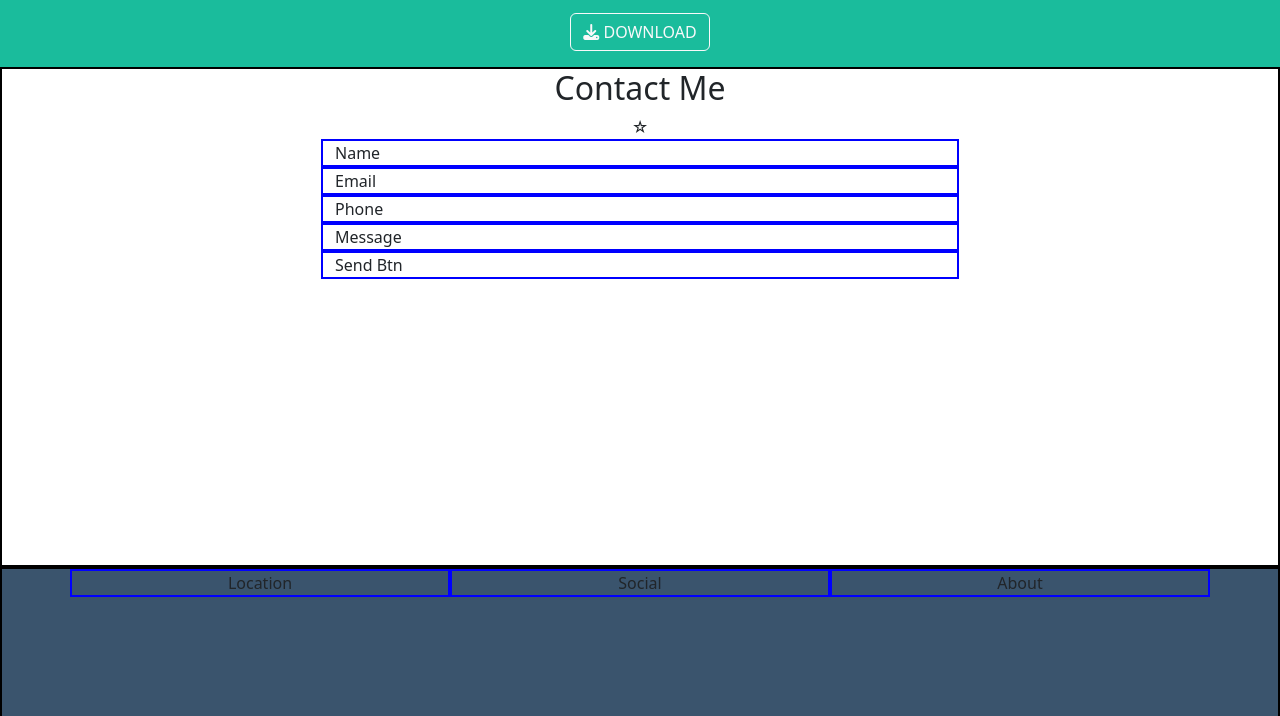
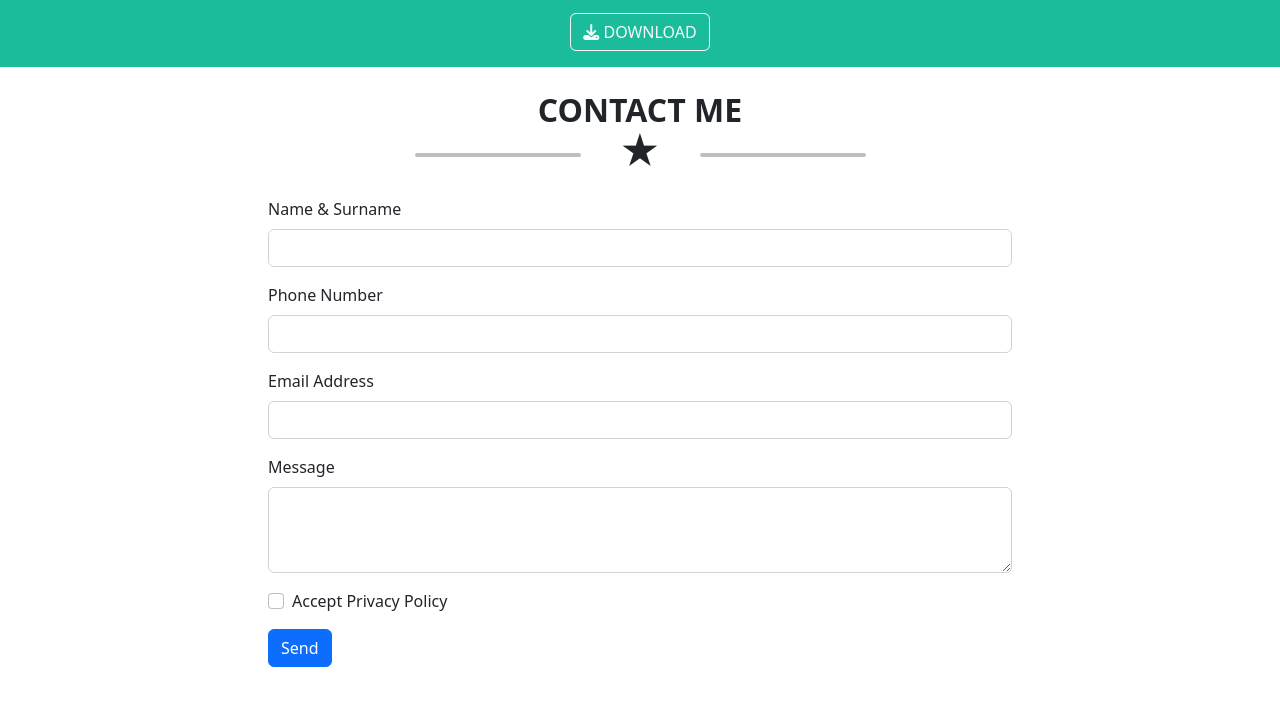
Before and after one commit to raffaele-catalano/html-css-bootstrap-freelancer, a plain HTML site: page index.html in a window 1280 px wide. Shown: the part 1697-2413 px from the top of the page. Drawn offline with nearby package versions, Linux system fonts and the light colour scheme.

Commit message:
[html-css-add] main-third_section_content

```diff
--- a/assets/css/style.css
+++ b/assets/css/style.css
@@ -58,8 +58,7 @@ header {
 }
 
 /*main*/
-.portfolio,
-.contact-me {
+.portfolio {
     min-height: 500px;
 }
 
@@ -91,6 +90,10 @@ main .container .card {
     min-height: 400px;
 }
 
+.contact-me {
+    height: 650px;
+}
+
 footer {
     height: 250px;
     background-color: #2C3E50;
--- a/index.html
+++ b/index.html
@@ -155,20 +155,44 @@
                     </div>
             </section>
 
-            <section class="contact-me debug-2">
+            <section class="contact-me">
                 <div class="container text-center">
-                    <h2>Contact Me</h2>
-                    <div class="star">&star;</div>
+                    <h2 class="pt-4 text-uppercase fw-bold">contact me</h2>
+
+                    <div class="star">
+                        <div class="row justify-content-center">
+                            <div class="col-2"><hr></div>
+                            <div class="col-1 fs-1">&starf;</div>
+                            <div class="col-2"><hr></div>
+                        </div>
+                    </div>
                 </div>
+
                     <div class="rc-container">
                         <div class="container-fluid">
-                            <div class="row justify-content-center">
-                                <div class="col-7 col-md-8 col-lg-10 debug">Name</div>
-                                <div class="col-7 col-md-8 col-lg-10 debug">Email</div>
-                                <div class="col-7 col-md-8 col-lg-10 debug">Phone</div>
-                                <div class="col-7 col-md-8 col-lg-10 debug">Message</div>
-                                <div class="col-7 col-md-8 col-lg-10 debug">Send Btn</div>
-                            </div>
+                            <form>
+                                <div class="mb-3">
+                                    <label for="name" class="form-label">Name & Surname</label>
+                                    <input type="text" class="form-control" id="name" required>
+                                </div>
+                                <div class="mb-3">
+                                    <label for="surname" class="form-label">Phone Number</label>
+                                    <input type="text" class="form-control" id="surname" required>
+                                </div>
+                                <div class="mb-3">
+                                    <label for="email" class="form-label">Email Address</label>
+                                    <input type="email" class="form-control" id="email" required>
+                                </div>
+                                <div class="mb-3">
+                                    <label for="message" class="form-label">Message</label>
+                                    <textarea name="message" class="form-control" id="message" cols="86" rows="3"></textarea>
+                                </div>
+                                <div class="mb-3 form-check">
+                                    <input type="checkbox" class="form-check-input" id="check" required>
+                                    <label class="form-check-label" for="check">Accept Privacy Policy</label>
+                                </div>
+                                <button type="submit" class="btn btn-primary">Send</button>
+                            </form>
                         </div>
                     </div>
             </section>
```
